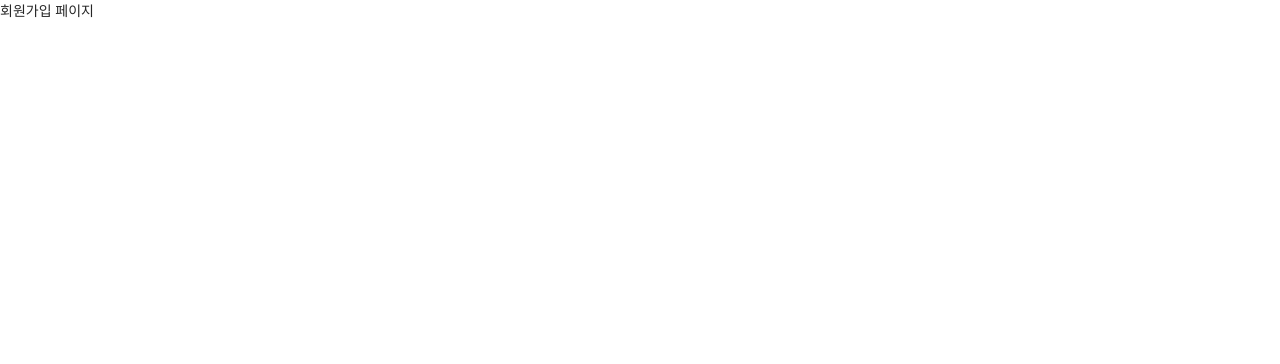
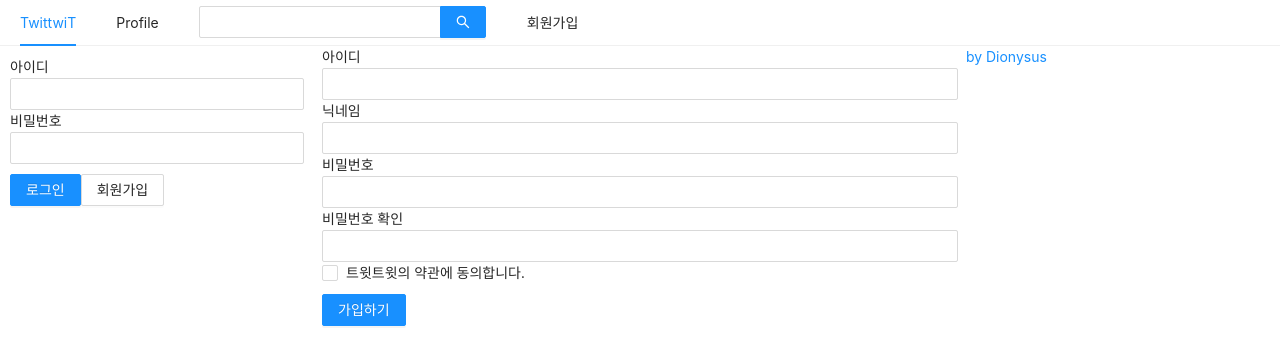
Before and after one commit to dionysus0214/react_TwittwiT, a Next.js app in the folder front/: page /signup in a window 1280 px wide. Shown: the top 364 px of the page. Built offline with nearby package versions, Linux system fonts and the light colour scheme.

Commit message:
custom hook으로 회원가입 페이지 제작

```diff
--- a/front/components/LoginForm.js
+++ b/front/components/LoginForm.js
@@ -2,6 +2,8 @@
 import { Form, Input, Button } from 'antd';
 import Link from 'next/link';
 import styled from 'styled-components';
+
+import useInput from '../hooks/useInput';
 
 const ButtonWrapper = styled.div`
   margin-top: 10px;
@@ -12,16 +14,8 @@
 `;
 
 const LoginForm = ({ setIsLoggedIn }) => {
-  const [id, setId] = useState('');
-  const [password, setPassword] = useState('');
-
-  const onChangeId = useCallback((e) => {
-    setId(e.target.value);
-  }, []);
-
-  const onChangePassword = useCallback((e) => {
-    setPassword(e.target.value);
-  }, []);
+  const [id, onChangeId] = useInput('');
+  const [password, onChangePassword] = useInput('');
 
   const onSubmitForm = useCallback(() => {
     console.log(id, password);
--- /dev/null
+++ b/front/hooks/useInput.js
@@ -0,0 +1,10 @@
+import { useState, useCallback } from 'react';
+
+export default(initialValue = null) => {
+  const [value, setValue] = useState(initialValue);
+  const handler = useCallback((e) => {
+    setValue(e.target.value);
+  }, []);
+
+  return [value, handler];
+}
--- a/front/pages/signup.js
+++ b/front/pages/signup.js
@@ -1,15 +1,81 @@
-import React from 'react';
+import React, { useCallback, useState } from 'react';
 import Head from 'next/head';
+import { Form, Input, Checkbox, Button } from 'antd';
+import styled from 'styled-components';
+
+import AppLayout from "../components/AppLayout";
+import useInput from '../hooks/useInput';
+
+const ErrorMessage = styled.div`
+  color: red;
+`;
 
 const Signup = () => {
+  const [id, onChangeId] = useInput('');
+  const [nickname, onChangeNickname] = useInput('');
+  const [password, onChangePassword] = useInput('');
+
+  const [passwordCheck, setPasswordCheck] = useState('');
+  const [passwordError, setPasswordError] = useState(false);
+  const onChangePasswordCheck = useCallback((e) => {
+    setPasswordCheck(e.target.value);
+    setPasswordError(e.target.value !== password);
+  }, [password]);
+
+  const [term, setTerm] = useState('');
+  const [termError, setTermError] = useState(false);
+  const onChangeTerm = useCallback((e) => {
+    setTerm(e.target.checked);
+    setTermError(false);
+  }, []);
+
+  const onSubmit = useCallback(() => {
+    if(password !== passwordCheck) {
+      return setPasswordError(true);
+    }
+    if(!term) {
+      return setTermError(true);
+    }
+    console.log(id, nickname, password);
+  }, [password, passwordCheck, term]);
+
   return (
-    <>
+    <AppLayout>
       <Head>
-        <title>회원가입 | TwittwiT</title>
+        <title>회원가입 | NodeBird</title>
       </Head>
-      <div>회원가입 페이지</div>
-    </>
+      <Form onFinish={onSubmit}>
+        <div>
+          <label htmlFor="user-id">아이디</label>
+          <br/>
+          <Input name="user-id" value={id} requried onChange={onChangeId} />
+        </div>
+        <div>
+          <label htmlFor="user-nick">닉네임</label>
+          <br/>
+          <Input name="user-nick" value={nickname} requried onChange={onChangeNickname} />
+        </div>
+        <div>
+          <label htmlFor="user-password">비밀번호</label>
+          <br/>
+          <Input name="user-password" type="password" value={password} requried onChange={onChangePassword} />
+        </div>
+        <div>
+          <label htmlFor="user-password-check">비밀번호 확인</label>
+          <br/>
+          <Input name="user-password-check" type="password" value={passwordCheck} requried onChange={onChangePasswordCheck} />
+          {passwordError && <ErrorMessage>비밀번호가 일치하지 않습니다.</ErrorMessage>}
+        </div>
+        <div>
+          <Checkbox name="user-term" checked={term} onChange={onChangeTerm}>트윗트윗의 약관에 동의합니다.</Checkbox>
+          {termError && <ErrorMessage>약관에 동의하셔야 합니다.</ErrorMessage>}
+        </div>
+        <div style={{ marginTop: 10 }}>
+          <Button type="primary" htmlType="submit">가입하기</Button>
+        </div>
+      </Form>
+    </AppLayout>
   );
-}
+};
 
 export default Signup;
```
